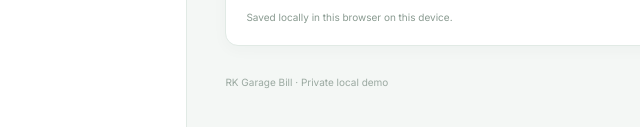
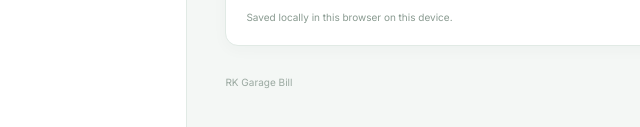
Before and after one commit to andhrasweetsmpl-cloud/RK-Garage, a plain HTML site: page index.html in a window 1280 px wide. Shown: the part 947-1074 px from the top of the page, 28-668 px from the left. Drawn offline with nearby package versions, Linux system fonts and the light colour scheme.

Commit message:
Add files via upload

```diff
--- a/index.html
+++ b/index.html
@@ -9,7 +9,7 @@
 <aside class="card summary"><h2>Bill summary</h2><h3 id="shopPreview">My Garage</h3><p id="addressPreview" class="muted">Set up shop details in settings</p><div class="sumrow"><span>Items</span><b id="itemcount">0</b></div><div class="sumrow"><span>Customer</span><b id="customerPreview">Walk-in</b></div><div class="sumrow"><span>Date</span><b id="datePreview">Today</b></div><div class="sumtotal"><span>Total amount</span><b id="totalPreview">₹0.00</b></div><p class="hint">Download a PDF bill or share bill details with your customer.</p></aside></div></section>
 <section class="page" id="items"><div class="between"><div><p class="eyebrow">INVENTORY · ADMIN</p><h1>Items & prices</h1></div><button class="secondary change-pin" type="button">Change admin PIN</button></div><p class="muted">Set prices once; items appear in the bill dropdown.</p><div class="card"><h2 id="formtitle">Add a new item</h2><form id="itemform"><input id="editid" type="hidden"><div class="grid3"><label>Item / service name<input id="iname" required placeholder="Engine oil"></label><label>Price (₹)<input id="iprice" required type="number" min="0" step=".01" placeholder="450"></label><label>Unit<select id="unit"><option>each</option><option>litre</option><option>set</option><option>hour</option><option>service</option><option>kg</option></select></label></div><div class="actions"><button type="button" class="secondary" id="cancel" hidden>Cancel</button><button class="primary">Save item</button></div></form></div><div class="card"><div class="between"><h2>Available items <small id="itemcount2"></small></h2><input id="search" placeholder="Search items"></div><div id="inventory"></div></div></section>
 <section class="page" id="shop"><div class="between"><div><p class="eyebrow">BUSINESS PROFILE · ADMIN</p><h1>Shop settings</h1></div><button class="secondary change-pin" type="button">Change admin PIN</button></div><p class="muted">These details are printed on your bill.</p><div class="card"><form id="shopform"><div class="grid2"><label>Shop name<input id="sname" required placeholder="Jabeer Auto Garage"></label><label>Contact number<input id="sphone" type="tel" placeholder="Shop phone"></label><label class="wide">Address<textarea id="saddress" rows="2" placeholder="Street, area, city"></textarea></label><label>Currency<select id="currency"><option value="INR">Indian Rupee (₹ INR)</option><option value="USD">US Dollar ($ USD)</option><option value="AED">UAE Dirham (د.إ AED)</option></select></label><label>Bill footer<input id="footer" placeholder="Thank you for your business!"></label></div><div class="actions"><button class="primary">Save shop settings</button></div></form></div></section>
-<section class="page" id="history"><p class="eyebrow">PAST TRANSACTIONS</p><div class="between"><div><h1>Bill history</h1><p class="muted">Bills saved on this device.</p></div><div class="header-actions"><button id="backup" class="secondary">Backup all data</button><button id="csv" class="secondary">Export CSV</button><label class="restore-label">Restore backup<input id="restoreFile" type="file" accept="application/json,.json" hidden></label></div></div><div class="card"><div id="historylist"></div><p class="hint">Clearing browser data may remove local bill history.</p></div></section><footer>RK Garage Bill · Private local demo</footer></main></div>
+<section class="page" id="history"><p class="eyebrow">PAST TRANSACTIONS</p><div class="between"><div><h1>Bill history</h1><p class="muted">Bills saved on this device.</p></div><div class="header-actions"><button id="backup" class="secondary">Backup all data</button><button id="csv" class="secondary">Export CSV</button><label class="restore-label">Restore backup<input id="restoreFile" type="file" accept="application/json,.json" hidden></label></div></div><div class="card"><div id="historylist"></div><p class="hint">Clearing browser data may remove local bill history.</p></div></section><footer>RK Garage Bill</footer></main></div>
 <nav class="mobile"><button class="active" data-page="bill">▤<small>Bill</small></button><button data-page="items" class="admin-nav">▦<small>Items · Admin</small></button><button data-page="shop" class="admin-nav">⚙<small>Shop · Admin</small></button><button data-page="history">◷<small>History</small></button></nav>
 <div id="toast"></div>
 <div class="modal" id="adminModal" aria-hidden="true"><div class="modalbox pinbox"><div class="between"><h2 id="pinTitle">Admin access</h2><button id="pinClose" class="secondary" type="button">Close</button></div><p id="pinHelp" class="muted">Enter your admin PIN to open settings.</p><form id="pinForm"><label id="currentPinWrap">Current PIN<input id="currentPin" type="password" inputmode="numeric" autocomplete="current-password" minlength="4" maxlength="12" pattern="[0-9]{4,12}"></label><label id="newPinWrap" hidden>New PIN (4–12 digits)<input id="newPin" type="password" inputmode="numeric" autocomplete="new-password" minlength="4" maxlength="12" pattern="[0-9]{4,12}"></label><label id="confirmPinWrap" hidden>Confirm new PIN<input id="confirmPin" type="password" inputmode="numeric" autocomplete="new-password" minlength="4" maxlength="12" pattern="[0-9]{4,12}"></label><p id="pinError" class="pin-error" hidden></p><div class="actions"><button id="changePinBtn" type="button" class="secondary" hidden>Change PIN</button><button id="pinSubmit" type="submit" class="primary">Unlock settings</button></div></form></div></div>
```
